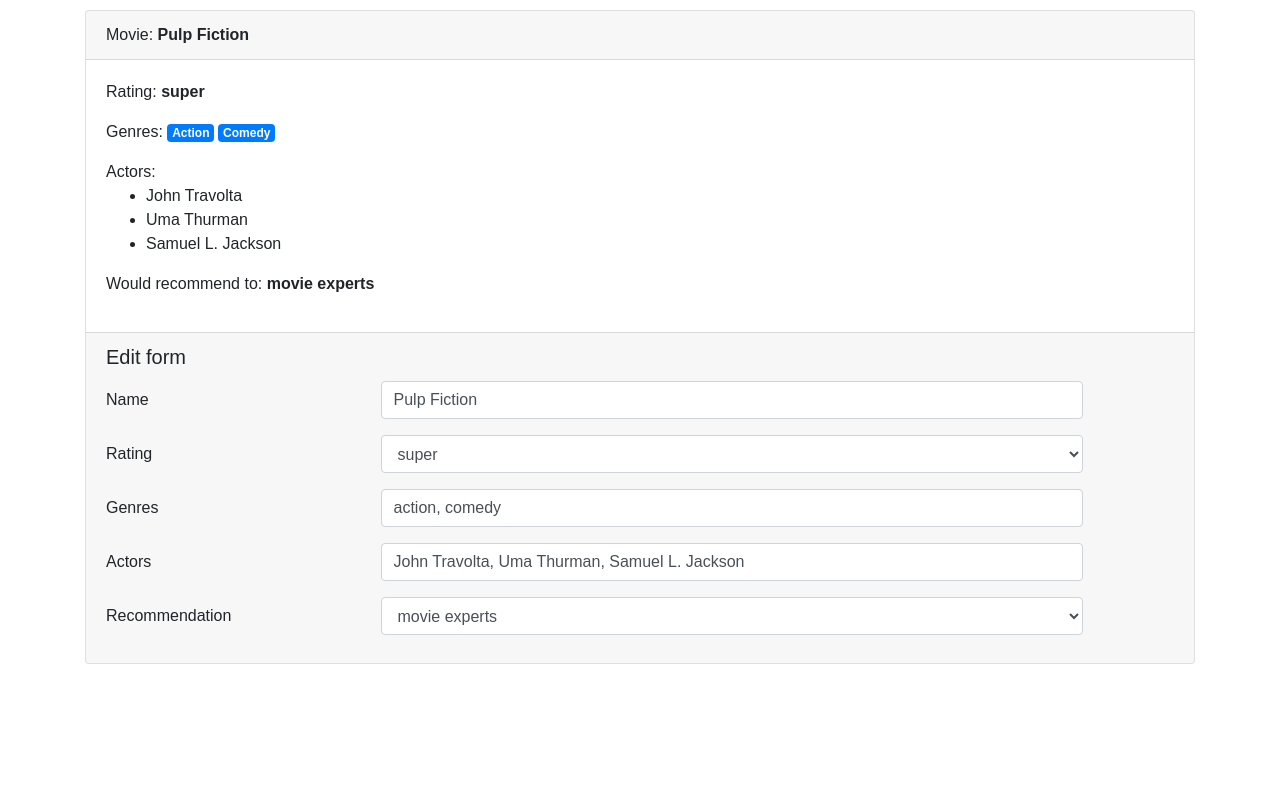
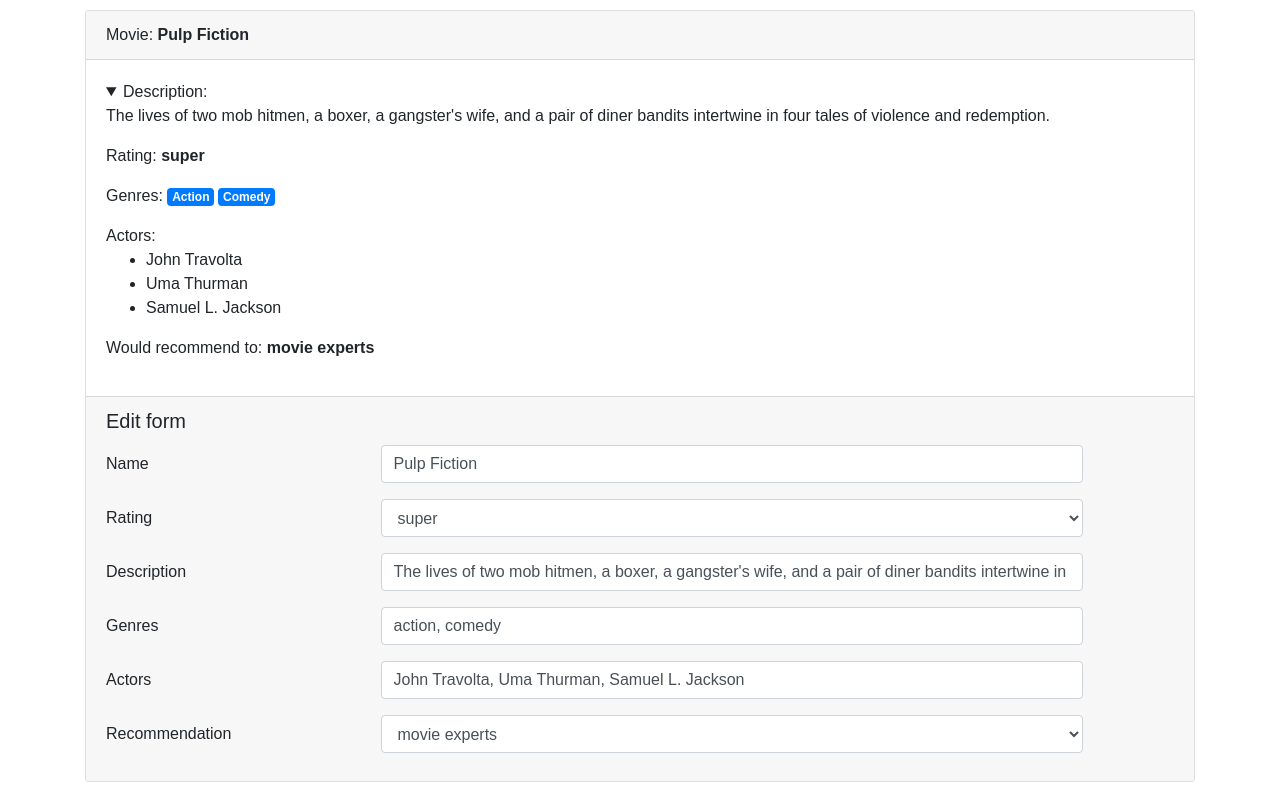
Before and after one commit to yumedzi/FilmsDB, a React (Create React App) app: page / in a window 1280 px wide. Built offline with nearby package versions, Linux system fonts and the light colour scheme.

Commit message:
ADD: description

```diff
--- a/src/App.js
+++ b/src/App.js
@@ -34,12 +34,14 @@
     this.attributes = [ // To track order
       'name',
       'rating',
+      'description',
       'genres_raw',
       'actors_raw',
       'recommendation'
     ]
     this.attributesTypes = { // To track type of attribute
       name: 'text',
+      description: 'text',
       genres_raw: 'text',
       actors_raw: 'text',
       rating: 'select',
@@ -56,6 +58,7 @@
     // Default state
     this.state = {
       name: props.name || '',
+      description: props.description || '',
       genres_raw: props.genres || '',
       genres: props.genres ? splitAndTrim(props.genres).map(strToTitle) : [],
       actors_raw: props.actors || '',
@@ -88,6 +91,10 @@
             Movie: <strong>{this.state.name}</strong>
           </div>
           <div className="card-body">
+            <details open="true">
+              <summary>Description: </summary>
+              <p>{this.state.description}</p>
+            </details>
             <p>Rating: <strong>{this.state.rating}</strong></p>
             <p>Genres: {this.state.genres.map(x => (<span className="badge badge-primary spacey">{x}</span>))}</p>
             Actors: {this.state.actors.length ? (<ul>{this.state.actors.map(a => <li>{a}</li>)}</ul>): (<i>No actors</i>) }
--- a/src/index.js
+++ b/src/index.js
@@ -4,5 +4,8 @@
 import App from './App';
 import registerServiceWorker from './registerServiceWorker';
 
-ReactDOM.render(<App name="Pulp Fiction" rating="super" genres="action, comedy" actors="John Travolta, Uma Thurman, Samuel L. Jackson " />, document.getElementById('root'));
+ReactDOM.render(<App name="Pulp Fiction"
+                     rating="super" genres="action, comedy" actors="John Travolta, Uma Thurman, Samuel L. Jackson "
+                     description="The lives of two mob hitmen, a boxer, a gangster's wife, and a pair of diner bandits intertwine in four tales of violence and redemption."
+                />, document.getElementById('root'));
 registerServiceWorker();
```
